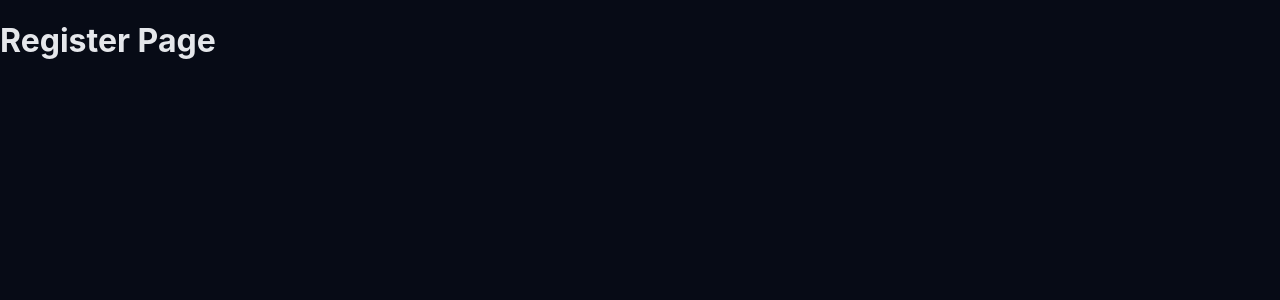
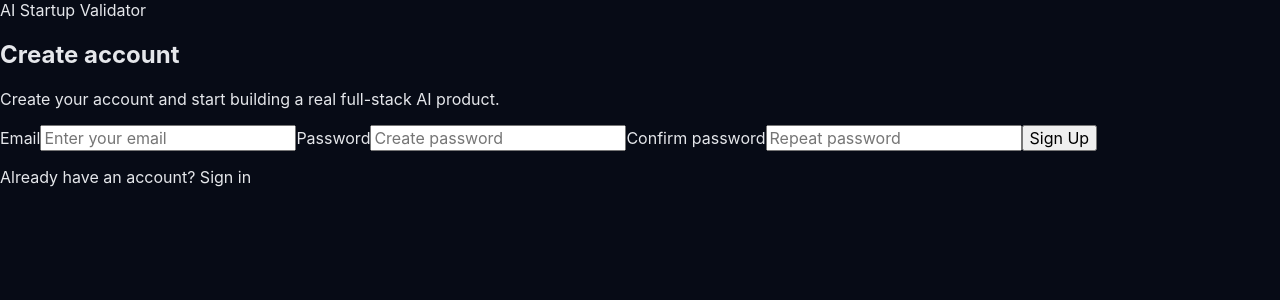
Before and after one commit to Zap1ch/CourseWork1, a React (Vite) app in the folder client/: page /register in a window 1280 px wide. Shown: the top 300 px of the page. Built offline with nearby package versions, Linux system fonts and the light colour scheme; no server answers.

Commit message:
feat: implement login and register pages

```diff
--- a/client/src/pages/LoginPage.tsx
+++ b/client/src/pages/LoginPage.tsx
@@ -1,5 +1,95 @@
+import { useEffect, useState } from "react";
+import type { FormEvent } from "react";
+import { Link, useNavigate } from "react-router-dom";
+import { useAuth } from "../context/AuthContext";
+
 function LoginPage() {
-  return <h1>Login Page</h1>;
+  const navigate = useNavigate();
+  const { login, isAuthenticated } = useAuth();
+
+  const [email, setEmail] = useState("");
+  const [password, setPassword] = useState("");
+
+  const [error, setError] = useState("");
+  const [isLoading, setIsLoading] = useState(false);
+
+  useEffect(() => {
+    if (isAuthenticated) {
+      navigate("/dashboard");
+    }
+  }, [isAuthenticated, navigate]);
+
+  async function handleSubmit(event: FormEvent<HTMLFormElement>) {
+    event.preventDefault();
+    setError("");
+
+    if (!email.trim() || !password.trim()) {
+      setError("Please fill in all fields.");
+      return;
+    }
+
+    try {
+      setIsLoading(true);
+
+      await login({
+        email: email.trim(),
+        password,
+      });
+
+      navigate("/dashboard");
+    } catch (err) {
+      setError(err instanceof Error ? err.message : "Login failed.");
+    } finally {
+      setIsLoading(false);
+    }
+  }
+
+  return (
+    <main className="auth-page">
+      <section className="auth-card">
+        <div className="auth-badge">AI Startup Validator</div>
+
+        <h1>Welcome back</h1>
+
+        <p className="auth-subtitle">
+          Sign in to continue validating your startup ideas with AI, RAG and the
+          NABC framework.
+        </p>
+
+        <form className="auth-form" onSubmit={handleSubmit}>
+          <label htmlFor="email">Email</label>
+          <input
+            id="email"
+            type="email"
+            placeholder="Enter your email"
+            autoComplete="email"
+            value={email}
+            onChange={(event) => setEmail(event.target.value)}
+          />
+
+          <label htmlFor="password">Password</label>
+          <input
+            id="password"
+            type="password"
+            placeholder="Enter your password"
+            autoComplete="current-password"
+            value={password}
+            onChange={(event) => setPassword(event.target.value)}
+          />
+
+          {error && <p className="error-message">{error}</p>}
+
+          <button type="submit" disabled={isLoading}>
+            {isLoading ? "Signing in..." : "Sign In"}
+          </button>
+        </form>
+
+        <p className="auth-switch">
+          New to website? <Link to="/register">Create account</Link>
+        </p>
+      </section>
+    </main>
+  );
 }
 
 export default LoginPage;
--- a/client/src/pages/RegisterPage.tsx
+++ b/client/src/pages/RegisterPage.tsx
@@ -1,5 +1,122 @@
+import { useEffect, useState } from "react";
+import type { FormEvent } from "react";
+import { Link, useNavigate } from "react-router-dom";
+import { useAuth } from "../context/AuthContext";
+
 function RegisterPage() {
-  return <h1>Register Page</h1>;
+  const navigate = useNavigate();
+  const { register, isAuthenticated } = useAuth();
+
+  const [email, setEmail] = useState("");
+  const [password, setPassword] = useState("");
+  const [confirmPassword, setConfirmPassword] = useState("");
+
+  const [error, setError] = useState("");
+  const [success, setSuccess] = useState("");
+  const [isLoading, setIsLoading] = useState(false);
+
+  useEffect(() => {
+    if (isAuthenticated) {
+      navigate("/dashboard");
+    }
+  }, [isAuthenticated, navigate]);
+
+  async function handleSubmit(event: FormEvent<HTMLFormElement>) {
+    event.preventDefault();
+    setError("");
+    setSuccess("");
+
+    if (!email.trim() || !password.trim() || !confirmPassword.trim()) {
+      setError("Please fill in all fields.");
+      return;
+    }
+
+    if (password !== confirmPassword) {
+      setError("Passwords do not match.");
+      return;
+    }
+
+    if (password.length < 6) {
+      setError("Password should be at least 6 characters.");
+      return;
+    }
+
+    try {
+      setIsLoading(true);
+
+      const response = await register({
+        email: email.trim(),
+        password,
+      });
+
+      setSuccess(response.message || "Registration successful.");
+
+      setTimeout(() => {
+        navigate("/login");
+      }, 900);
+    } catch (err) {
+      setError(err instanceof Error ? err.message : "Registration failed.");
+    } finally {
+      setIsLoading(false);
+    }
+  }
+
+  return (
+    <main className="auth-page">
+      <section className="auth-card">
+        <div className="auth-badge">AI Startup Validator</div>
+
+        <h1>Create account</h1>
+
+        <p className="auth-subtitle">
+          Create your account and start building a real full-stack AI product.
+        </p>
+
+        <form className="auth-form" onSubmit={handleSubmit}>
+          <label htmlFor="email">Email</label>
+          <input
+            id="email"
+            type="email"
+            placeholder="Enter your email"
+            autoComplete="email"
+            value={email}
+            onChange={(event) => setEmail(event.target.value)}
+          />
+
+          <label htmlFor="password">Password</label>
+          <input
+            id="password"
+            type="password"
+            placeholder="Create password"
+            autoComplete="new-password"
+            value={password}
+            onChange={(event) => setPassword(event.target.value)}
+          />
+
+          <label htmlFor="confirmPassword">Confirm password</label>
+          <input
+            id="confirmPassword"
+            type="password"
+            placeholder="Repeat password"
+            autoComplete="new-password"
+            value={confirmPassword}
+            onChange={(event) => setConfirmPassword(event.target.value)}
+          />
+
+          {error && <p className="error-message">{error}</p>}
+          {success && <p className="success-message">{success}</p>}
+
+          <button type="submit" disabled={isLoading}>
+            {isLoading ? "Creating account..." : "Sign Up"}
+          </button>
+        </form>
+
+        <p className="auth-switch">
+          Already have an account? <Link to="/login">Sign in</Link>
+        </p>
+      </section>
+    </main>
+  );
 }
 
 export default RegisterPage;
```
